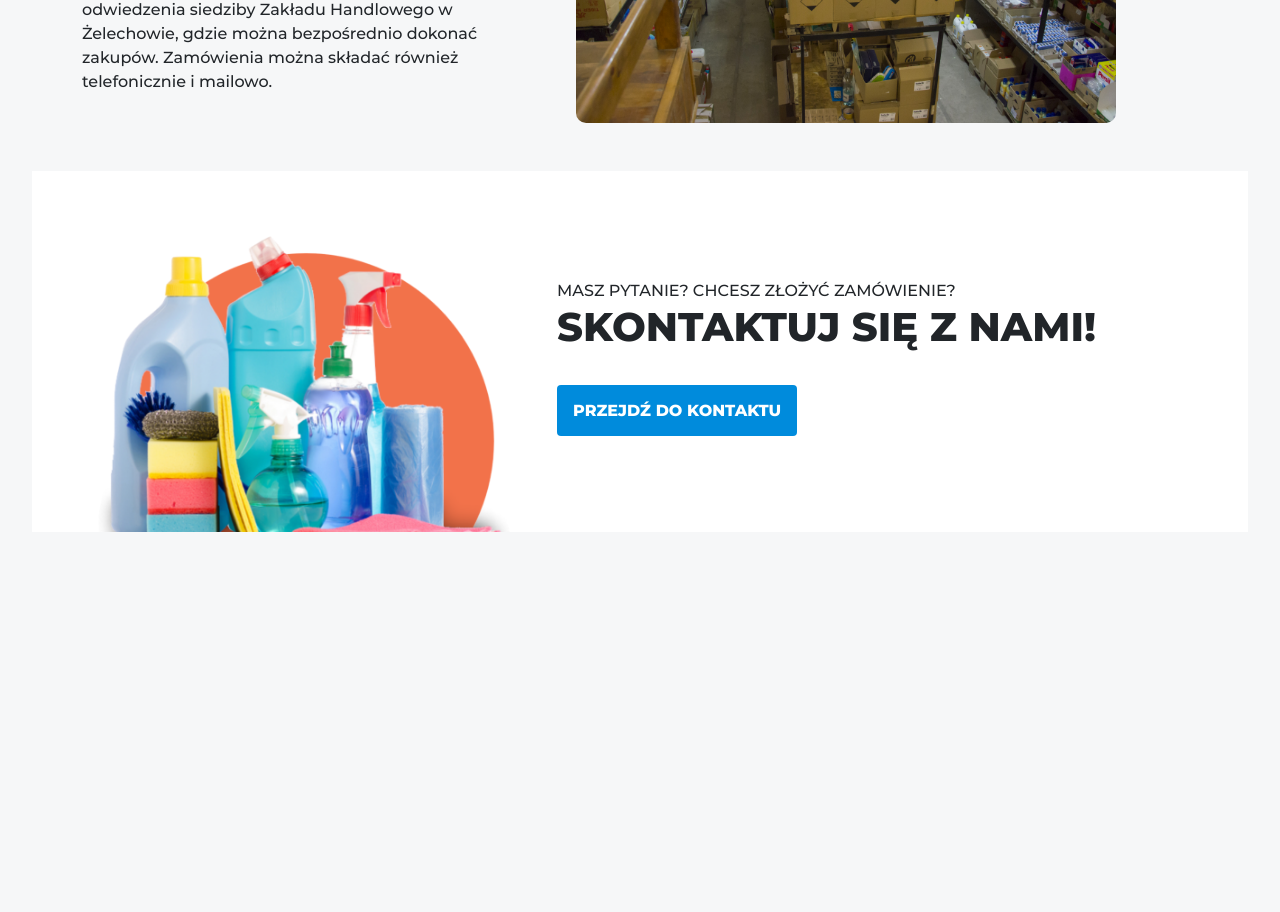
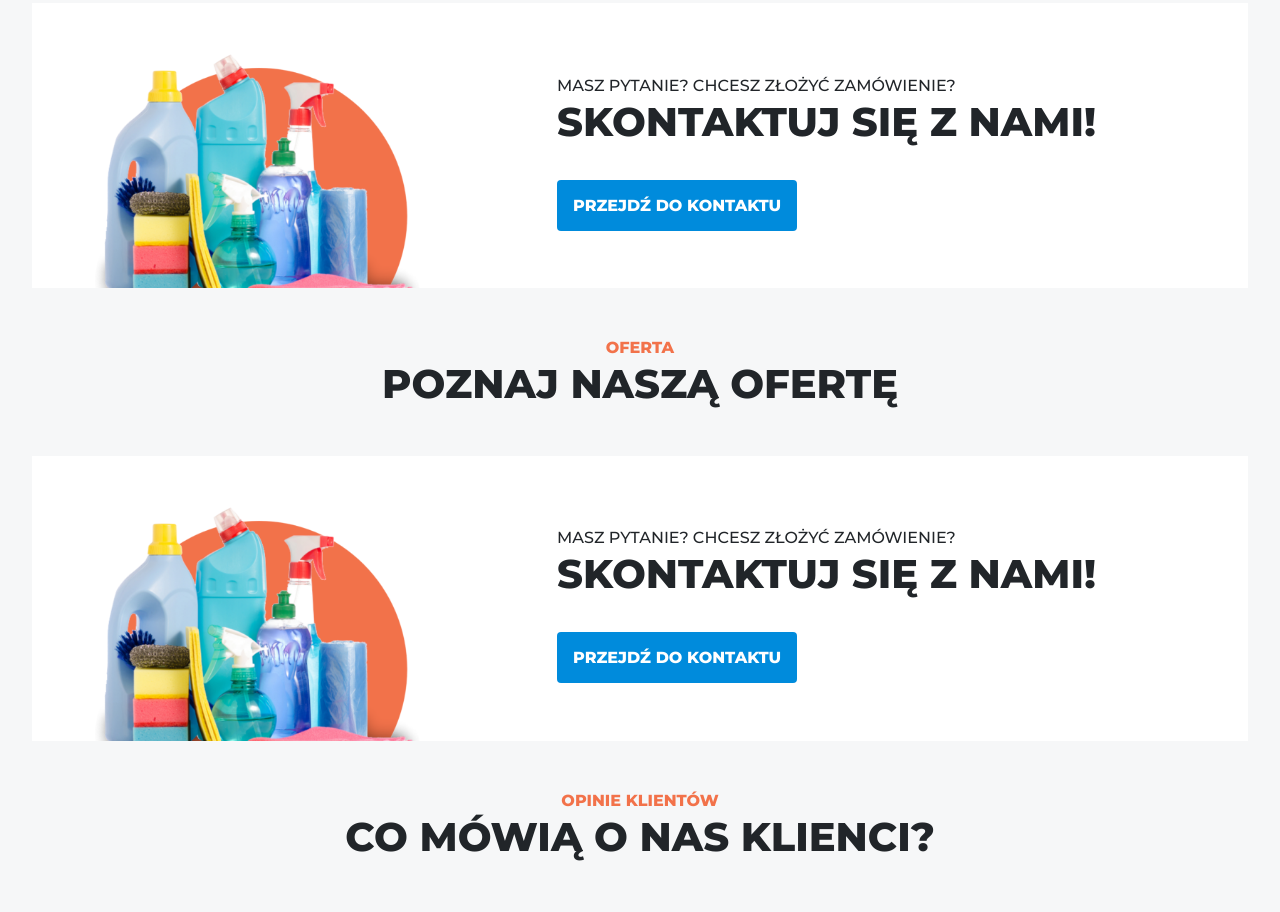
Before and after one commit to kusmierczykw/hurtowania-zelechow.netlify.com, a Gatsby site: page / in a window 1280 px wide. Shown: the part 1519-2431 px from the top of the page. Before the commit the page ends 2083 px from the top, so only its background shows below. Built offline with nearby package versions, Linux system fonts and the light colour scheme; Gatsby itself is replaced by a stand-in of ours.

Commit message:
Dodanie kolejnych zaslepek sekcji.

```diff
--- a/src/fragments/contact-section.fragment.js
+++ b/src/fragments/contact-section.fragment.js
@@ -6,14 +6,14 @@ import Supplies from '../images/supplies.png';
 export const ContactSection = () => {
     return (
         <div className={'row align-items-center'}>
-            <div className={'col-lg-5'}>
+            <div className={'col-lg-4 order-last order-lg-first'}>
                 <img
                     src={Supplies}
                     className={'img-fluid'}
                     alt={'Środki'}/>
             </div>
 
-            <div className={'col-lg-7'}>
+            <div className={'col-lg-7 offset-lg-1 order-first order-lg-last py-5'}>
                 <span className={'text-uppercase'}>Masz pytanie? Chcesz złożyć zamówienie?</span>
                 <SectionSubtitle subtitle={'Skontaktuj się z nami!'}/>
 
--- a/src/pages/index.js
+++ b/src/pages/index.js
@@ -74,8 +74,7 @@ const IndexPage = () => {
             <LayoutHeader menu={menu}/>
 
             <LayoutSection
-                backgroundColor={'white'}
-                minHeight={'100vh'}>
+                backgroundColor={'white'}>
                 <div className={'container'}>
                     <div className={'row align-items-center'}>
                         <div className={'col-lg-5 py-5'}>
@@ -153,7 +152,7 @@ const IndexPage = () => {
                             </p>
                         </div>
 
-                        <div className={'col-lg-7 py-5 text-center'}>
+                        <div className={'col-lg-7 py-lg-5 text-center'}>
                             <img
                                 src={Biuro}
                                 alt={'Nasze biuro'}
@@ -174,6 +173,31 @@ const IndexPage = () => {
                     <ContactSection/>
                 </div>
             </LayoutSection>
+
+            <LayoutSection backgroundColor={'transparent'}>
+                <div className={'container'}>
+                    <div className={'text-center py-5'}>
+                        <SectionTitle title={'Oferta'}/>
+                        <SectionSubtitle subtitle={'Poznaj naszą ofertę'}/>
+                    </div>
+                </div>
+            </LayoutSection>
+
+            <LayoutSection backgroundColor={'white'}>
+                <div className={'container'}>
+                    <ContactSection/>
+                </div>
+            </LayoutSection>
+
+
+            <LayoutSection backgroundColor={'transparent'}>
+                <div className={'container'}>
+                    <div className={'text-center py-5'}>
+                        <SectionTitle title={'Opinie klientów'}/>
+                        <SectionSubtitle subtitle={'Co mówią o nas klienci?'}/>
+                    </div>
+                </div>
+            </LayoutSection>
         </Layout>
     )
 }
```
